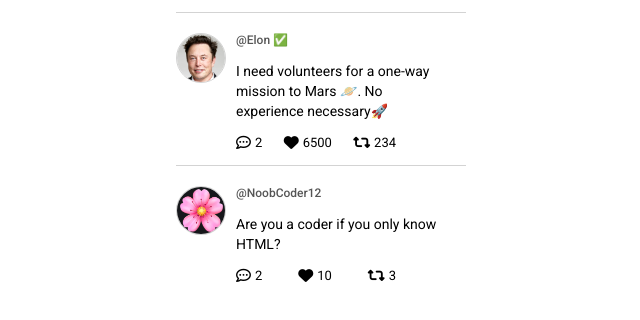
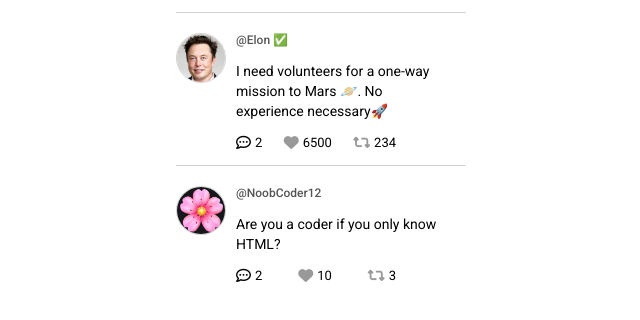
Before and after one commit to shawn-witemyre/twitter-clone, a plain HTML site: page index.html in a window 1280 px wide. Shown: the part 358-678 px from the top of the page, 319-959 px from the left. Drawn offline with Linux system fonts and the light colour scheme.

Commit message:
Add style for icons

```diff
--- a/index.css
+++ b/index.css
@@ -16,6 +16,10 @@ h1 {
 i {
   font-size: 15px;
   cursor: pointer;
+}
+
+.fa-solid {
+  color: #999;
 }
 
 .liked {
@@ -48,6 +52,7 @@ header {
 
 textarea {
   border: none;
+  resize: none;
   padding: 10px;
   margin: 0 0 20px 0;
   height: 60px;
```
